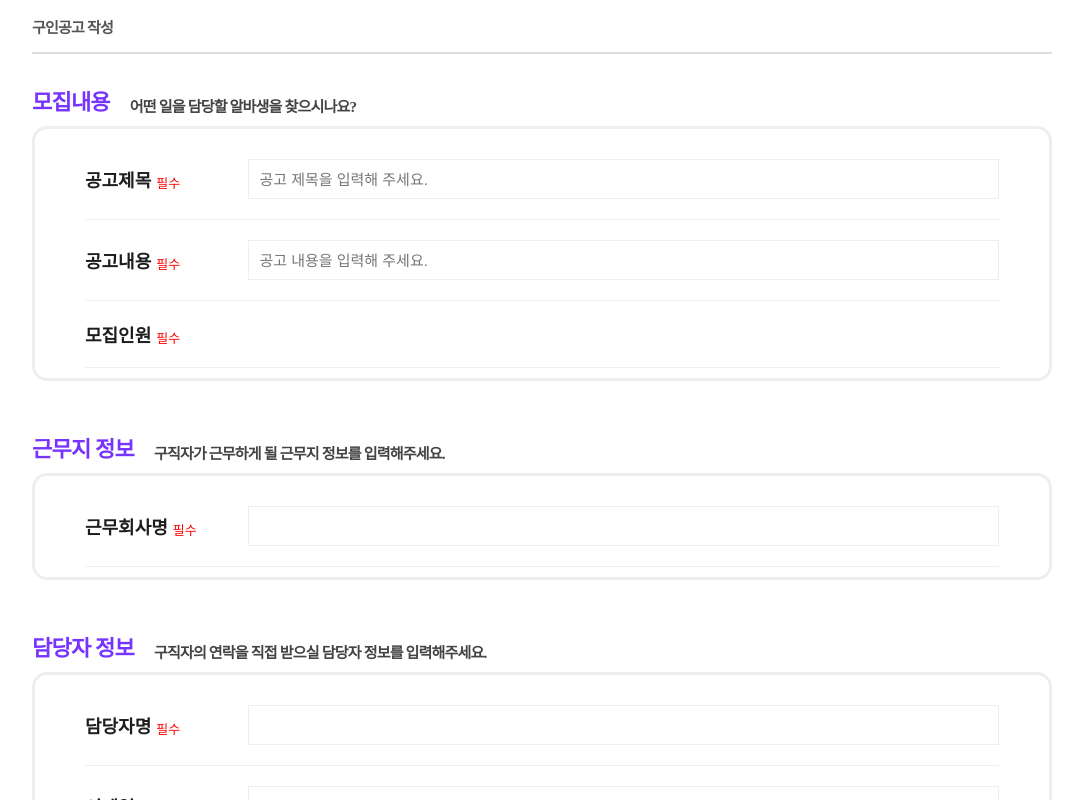
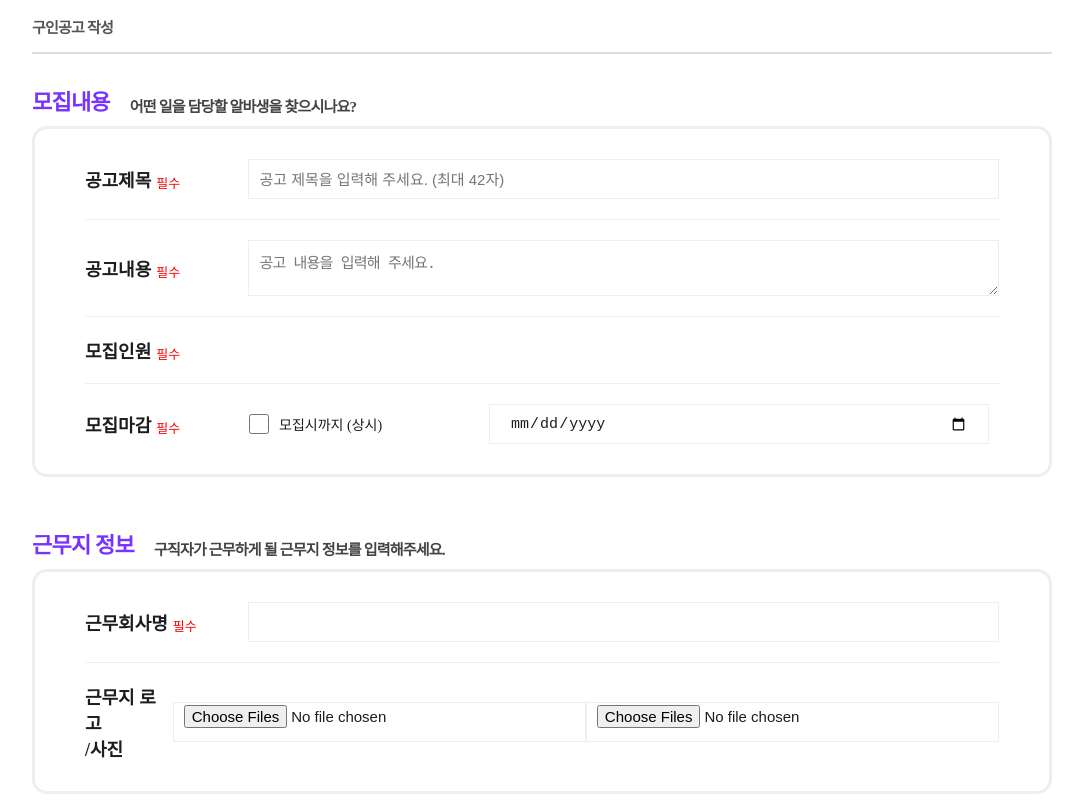
Before and after one commit to inocam-week3/kingdom-FE, a React (Create React App) app: page /jobwrite in a window 1280 px wide. Shown: the part 240-1040 px from the top of the page, without its empty margins (98-1181 px from the left). Built offline with nearby package versions, Linux system fonts and the light colour scheme.

Commit message:
[Feat] JobWrite페이지 작성(2)

```diff
--- a/src/components/home/JobItem.jsx
+++ b/src/components/home/JobItem.jsx
@@ -1,16 +1,17 @@
 import { useRouter } from "../../hooks/commen";
-import {JobListSection, JobListLogo} from './homeStyle'
+import {JobListSection, JobListLogo, JobListContent} from './homeStyle'
 
-export function JobItem({id, companyname, title}) {
+export function JobItem({id, companyname, title, location}) {
   const { onNavigate } = useRouter();
 
   return (
     <JobListSection onClick={onNavigate(`/job/${id}`)}>
-      <JobListLogo>로고 이미지</JobListLogo>
-      <div>
+      <JobListLogo><p>로고 이미지</p></JobListLogo>
+      <JobListContent>
         <p>{companyname}</p>
         <storng>{title}</storng>
-      </div>
+      </JobListContent>
+      <p>{location}</p>
     </JobListSection>
   )
 }
--- a/src/components/home/homeStyle.js
+++ b/src/components/home/homeStyle.js
@@ -5,30 +5,44 @@ const JobListWrapper = styled.div`
   ${Flex}
   justify-content: flex-start;
   gap: 15px;
+  padding-top: 20px;
   width: 100%;
+  max-height: 437px;
   flex-wrap: wrap;
-
+  overflow: hidden;
 `
 const JobListSection = styled.section`
+  cursor: pointer;
   width: 240px;
-  height: 150px;
+  height: 200px;
   padding: 15px;
   border: 2px solid #fb0;
 
   p{
     font-size: 13px;
+    color: #999;
+  }
+`
+const JobListContent = styled.div`
+  height: 70px;
+  padding-top: 5px;
+  overflow: hidden;
+  p{
+    color: black;
+    font-size: 13px;
     font-weight: bold;
+    line-height: 20px;
   }
 `
 const JobListLogo = styled.div`
   width: 100%;
-  height: 50px;
+  height: 80px;
   border: 1px solid;
-
 `
 
 export {
   JobListWrapper,
   JobListSection,
-  JobListLogo
+  JobListLogo,
+  JobListContent
 }
--- a/src/components/job/jobStyle.js
+++ b/src/components/job/jobStyle.js
@@ -260,6 +260,14 @@ const WriteInputForm = styled.div`
         padding: 2px 10px;
         font-size: 15px;
       }
+      textarea {
+        resize: vertical;
+        border: 1px solid #eee;
+        width: 100%;
+        padding: 10px 10px;
+        font-size: 15px;
+        letter-spacing: -0.8px;
+      }
   }
 `
 const SubmitButton = styled.button`
--- a/src/pages/Home.jsx
+++ b/src/pages/Home.jsx
@@ -1,12 +1,10 @@
 import React, { useEffect } from 'react'
 import { useHome } from '../hooks/home/useHome'
-import { useRouter } from '../hooks/commen';
 import { JobItem } from '../components/home/JobItem'
 import {JobListWrapper} from '../components/home/homeStyle'
 
 
 export function Home() {
-  const { onNavigate } = useRouter();
   const { selectHomeJobs , selectHomeStories, getJobInfo, getStoriesInfo } = useHome()
 
   useEffect(()=>{
@@ -27,15 +25,7 @@ export function Home() {
               id={item.id}
               companyname={item.companyname}
               title={item.title}
-              />
-            ))
-        }
-        {
-          selectHomeJobs && selectHomeJobs.map((item)=> (
-            <JobItem
-              id={item.id}
-              companyname={item.companyname}
-              title={item.title}
+              location={item.location}
               />
             ))
         }
--- a/src/pages/JobWrite.jsx
+++ b/src/pages/JobWrite.jsx
@@ -1,7 +1,21 @@
-import React from 'react'
+import { useState, React } from 'react'
 import * as JS from '../components/job/jobStyle'
 
 export function JobWrite() {
+  const [writeContent, setWriteContent] = useState({});
+  const [isEnd, setIsEnd] = useState(true);
+  const setWC = (key, value) => {
+    const newWrite = {...writeContent};
+    newWrite[key] = value;
+    console.log(newWrite);
+    setWriteContent(newWrite);
+  }
+  const setEndDate = () => {
+    setIsEnd(!isEnd);
+    console.log(isEnd);
+    isEnd && setWC('recruitmentEndPeriod', "상시모집");
+    }
+
   return (
     <JS.JobWriteBody>
       <h3>구인공고 작성</h3>
@@ -10,7 +24,7 @@ export function JobWrite() {
           <strong>모집내용</strong>
           <p>어떤 일을 담당할 알바생을 찾으시나요?</p>
         </JS.WriteTitle>
-        <JS.WriteInputForm>
+        <JS.WriteInputForm >
           <div>
             <section>
               <strong>공고제목</strong>
@@ -18,8 +32,10 @@ export function JobWrite() {
             </section>
               <input
                 type='text'
-            placeholder='공고 제목을 입력해 주세요.'
+                value={writeContent.title}
+                placeholder='공고 제목을 입력해 주세요. (최대 42자)'
                 maxLength={42}
+                onChange={(e)=>setWC('title',e.target.value)}
                 ></input>
           </div>
           <div>
@@ -27,17 +43,30 @@ export function JobWrite() {
               <strong>공고내용</strong>
               <p>필수</p>
             </section>
-          <input
-            type='text'
+            <textarea
+              value={writeContent.docs}
               placeholder='공고 내용을 입력해 주세요.'
-            maxLength={42}
-            ></input>
+              onChange={(e)=>setWC('docs',e.target.value)}
+              ></textarea>
           </div>
           <div>
             <section>
               <strong>모집인원</strong>
               <p>필수</p>
             </section>
+          </div>
+          <div style={{border: "none", padding:"0"}}>
+            <section>
+              <strong>모집마감</strong>
+              <p>필수</p>
+            </section>
+            <div style={{border: "none", width:"100%"}}>
+              <input style={{width:"20px", marginRight:"10px", color:"#fff230"}}type='checkbox'
+                onClick={()=>setEndDate()}/>
+                <p>모집시까지 (상시)</p>
+              {isEnd && <input style={{width:"500px", marginLeft: "107px", padding:"0 20px"}} type='date'
+              onChange={(e)=>setWC('recruitmentEndPeriod',e.target.value)}/>}
+            </div>
           </div>
         </JS.WriteInputForm>
       </JS.WriteSection>
@@ -55,7 +84,19 @@ export function JobWrite() {
               <input
                 type='text'
                 maxLength={20}
+                onChange={(e)=>setWC('companyname', e.target.value)}
                 ></input>
+            </div>
+            <div style={{border: "none"}}>
+              <section>
+                <strong>근무지 로고<br/>/사진</strong>
+              </section>
+              <input
+                accept='image/*'
+                multiple type='file'></input>
+              <input
+                accept='image/*'
+                multiple type='file'></input>
             </div>
         </JS.WriteInputForm>
       </JS.WriteSection>
@@ -84,7 +125,7 @@ export function JobWrite() {
             type='email'
             ></input>
           </div>
-          <div>
+          <div style={{border: "none"}}>
             <section>
               <strong>전화번호</strong>
             </section>
```
Lines whose indentation alone changed are shown as unchanged.
